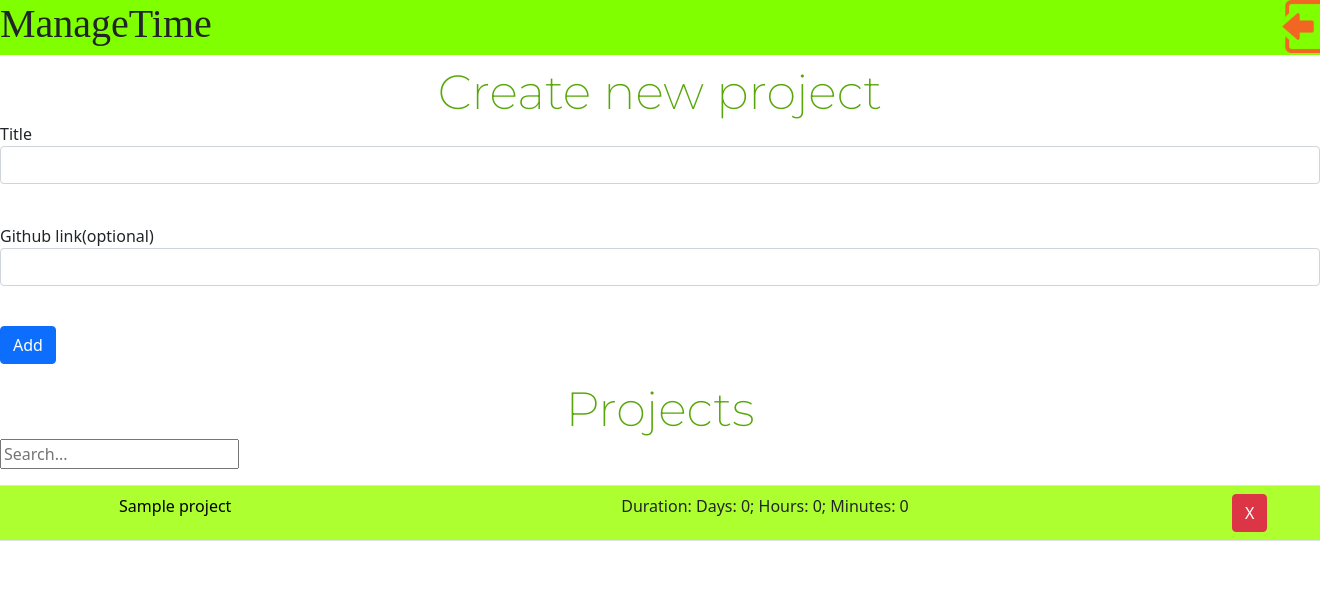
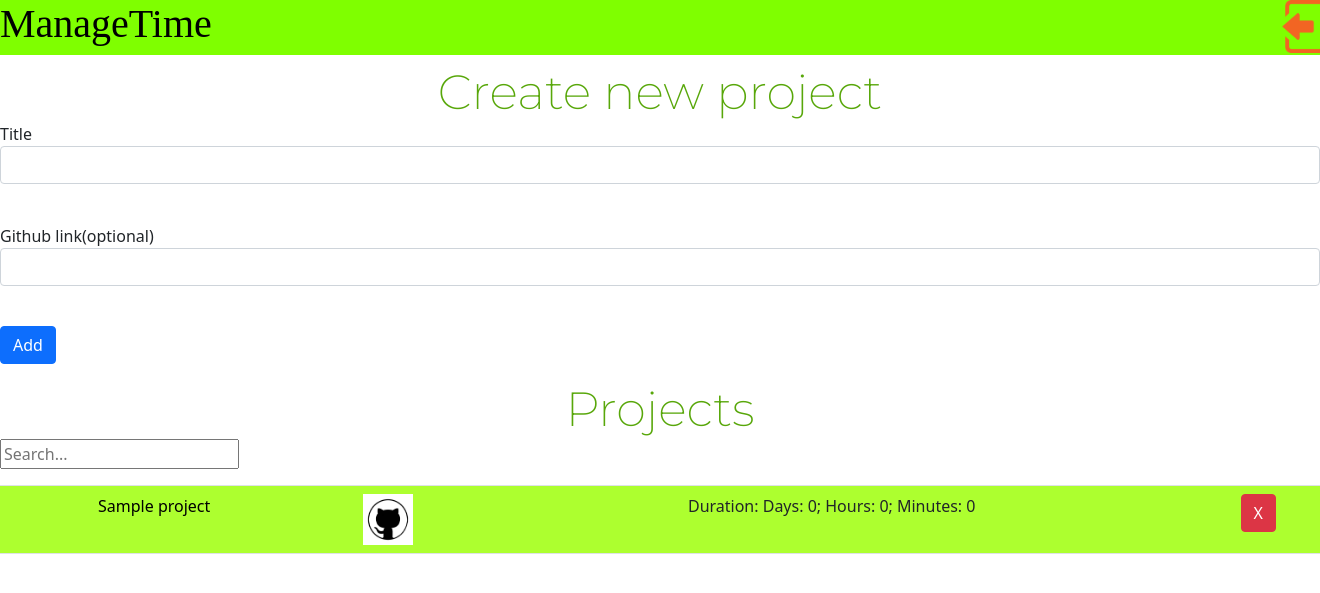
Before and after one commit to Mr-Zoom-13/ManageTime, a Flask app: page /main in a window 1320 px wide; the page is wider, and only the part inside the window is pictured. Shown: the top 593 px of that part. Run offline with Flask 2, Linux system fonts and the light colour scheme; a user stored in the database is signed in; tables that the repository leaves empty hold one stand-in row (values such as "Sample post"); some libraries are stand-ins or nearby versions; some web fonts are replaced.

Commit message:
Release 1.0!

```diff
--- a/static/css/style.css
+++ b/static/css/style.css
@@ -102,3 +102,7 @@ button {
 .refactor_but {
     margin-top: 15px;
 }
+
+.img_github {
+    width: 50px;
+}
--- a/templates/base.html
+++ b/templates/base.html
@@ -20,7 +20,7 @@
 </head>
 <body>
 <header>
-    <h1 class="title_app">ManageTime</h1>
+    <h1 class="title_app"><a href="https://github.com/Mr-Zoom-13/ManageTime" class="project_link">ManageTime</a></h1>
     {% if not start is defined %}
         <a href="/logout"><img src="../../../static/img/exit.png" class="exit"></a>
     {% endif %}
--- a/templates/index.html
+++ b/templates/index.html
@@ -27,7 +27,7 @@
 <h1 class="h1_title">Projects</h1>
 <input type="text" onkeyup="tableSearch()" id="search-text" placeholder="Search..." class="searcher">
 <table class="table text-center" id="info-table">
-    <tr><th></th><th></th><th></th></tr>
+    <tr><th></th><th></th><th></th><th></th></tr>
     {% for i in range(projects|length) %}
         {% if result[i][3] %}
             <tr style="background-color: greenyellow" id="{{ user_id }} {{ projects[i].id }}">
@@ -35,6 +35,13 @@
             <tr id="{{ user_id }} {{ projects[i].id }}">
         {% endif %}
             <td><a href="/projects/{{ user_id }}/{{ projects[i].id }}" class="project_link">{{ projects[i].title }}</a></td>
+            <td>
+                {% if projects[i].github_link %}
+                    <a href="{{ projects[i].github_link }}"><img src="../../../static/img/github.jpg" alt="github link" class="img_github"></a>
+                {% else %}
+                    <span>--</span>
+                {% endif %}
+            </td>
             <td>Duration: Days: {{ result[i][0] }}; Hours: {{ result[i][1] }}; Minutes: {{ result[i][2] }}</td>
             <td><button onclick="delete_project(this)" class="btn btn-danger text-white" data-project="{{ projects[i].id }}" data-user="{{ projects[i].user_id }}">X</button></td>
         </tr>
```
Also changed, not shown: templates/project.html (+9 -1 lines), static/img/github.jpg (added), static/img/github.png (added).
